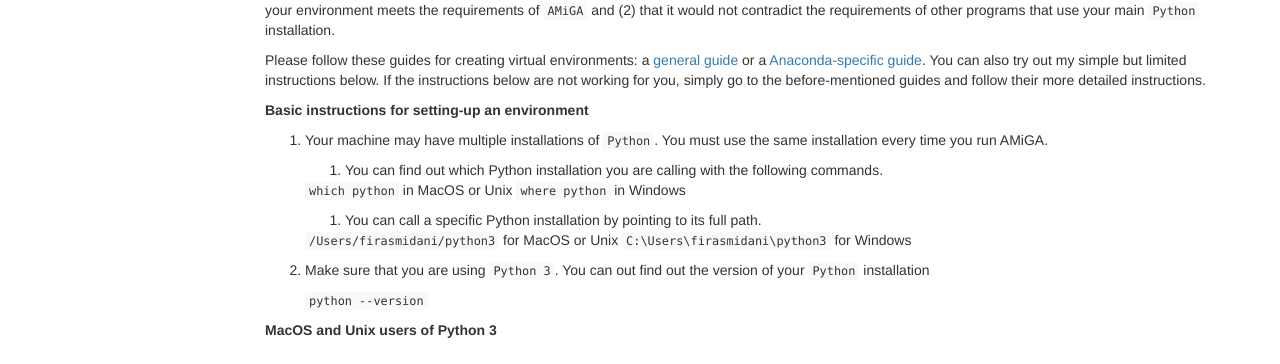
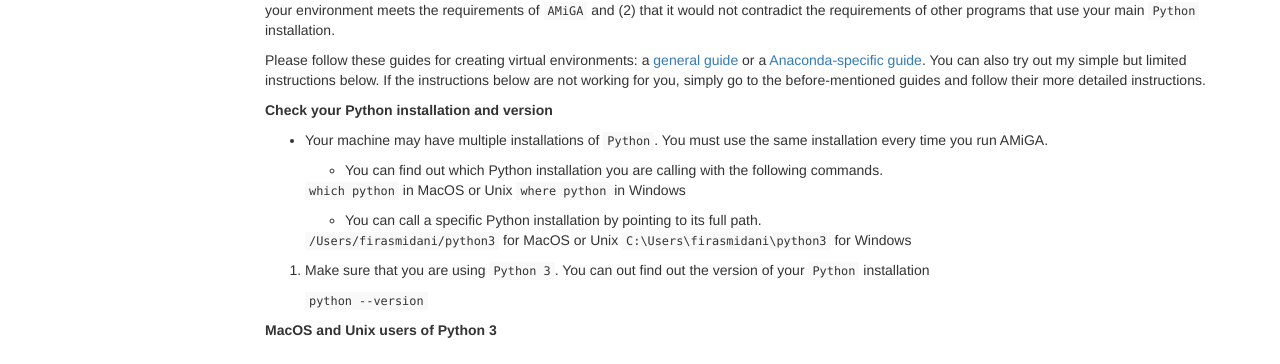
Before and after one commit to firasmidani/amiga, a Jekyll site: the page built from docs/_posts/2020-03-23-installation.md, in a window 1280 px wide. Shown: the part 553-917 px from the top of the page. Built offline with Jekyll 4.4.1, drawn with Linux system fonts in a browser that asks for light colours.

Commit message:
fix nested lists

```diff
--- a/docs/_posts/2020-03-23-installation.md
+++ b/docs/_posts/2020-03-23-installation.md
@@ -29,16 +29,16 @@
 
 Please follow these guides for creating virtual environments: a <a href="https://packaging.python.org/guides/installing-using-pip-and-virtual-environments/">general guide</a> or a <a href="https://uoa-eresearch.github.io/eresearch-cookbook/recipe/2014/11/20/conda/">Anaconda-specific guide</a>. You can also try out my simple but limited instructions below. If the instructions below are not working for you, simply go to the before-mentioned guides and follow their more detailed instructions.
 
-**Basic instructions for setting-up an environment**
+**Check your Python installation and version**
 
-1. Your machine may have multiple installations of `Python`. You must use the same installation every time you run AMiGA.
+* Your machine may have multiple installations of `Python`. You must use the same installation every time you run AMiGA.
 
-    1. You can find out which Python installation you are calling with the following commands.
+    - You can find out which Python installation you are calling with the following commands.
 
     `which python` in MacOS or Unix
     `where python` in Windows
 
-    2. You can call a specific Python installation by pointing to its full path.
+    - You can call a specific Python installation by pointing to its full path.
 
     `/Users/firasmidani/python3`  for MacOS or Unix
     `C:\Users\firasmidani\python3` for Windows
```
